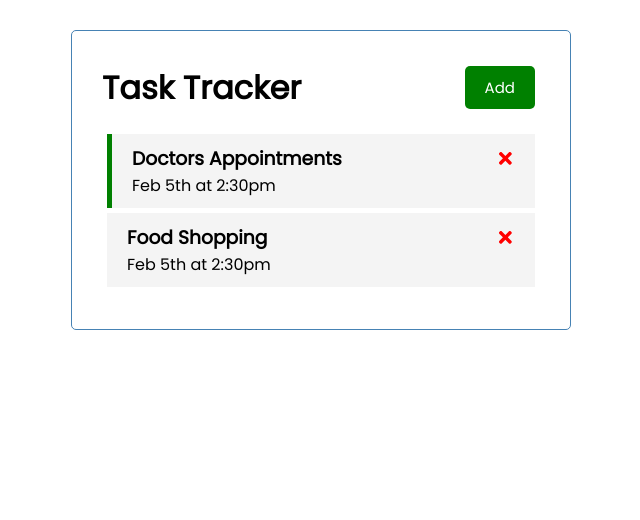
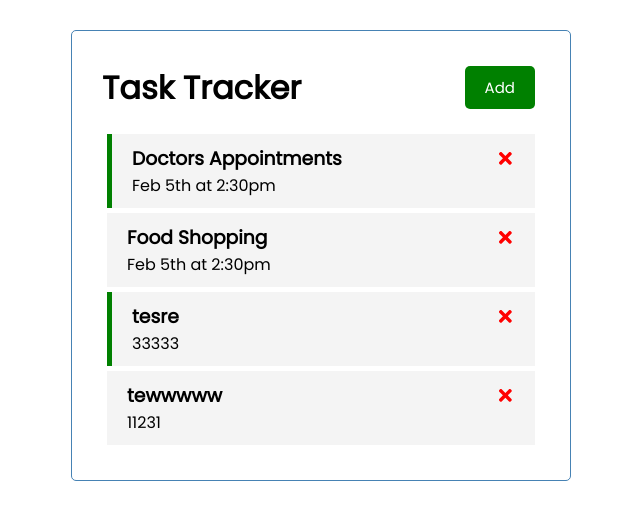
Before and after one commit to sandromiranda/react-task-tracker, a React (Create React App) app: page / in a window 1280 px wide. Shown: the top 520 px of the page, without its empty margins (319-959 px from the left). Built offline with nearby package versions, Linux system fonts and the light colour scheme; data requests are answered from the project's data file.

Commit message:
add function writting in db.json

```diff
--- a/db.json
+++ b/db.json
@@ -11,6 +11,18 @@
       "text": "Food Shopping",
       "day": "Feb 5th at 2:30pm",
       "reminder": false
+    },
+    {
+      "text": "tesre",
+      "day": "33333",
+      "reminder": true,
+      "id": 4
+    },
+    {
+      "text": "tewwwww",
+      "day": "11231",
+      "reminder": false,
+      "id": 5
     }
   ]
 }
--- a/src/App.js
+++ b/src/App.js
@@ -30,10 +30,23 @@
 
 
   //Add Task
-  const addTask = (task) => {
-    const id = Math.floor(Math.random() * 10000) + 1
-    const newTask = { id, ...task }
-    setTasks([...tasks, newTask])
+  const addTask = async (task) => {
+
+    const res = await fetch('http://localhost:5000/tasks', {
+      method: 'POST',
+      headers: {
+        'Content-type': 'application/json'
+      },
+      body: JSON.stringify(task)
+    })
+
+    const data = await res.json()
+
+    setTasks([...tasks, data])
+
+    // const id = Math.floor(Math.random() * 10000) + 1
+    // const newTask = { id, ...task }
+    // setTasks([...tasks, newTask])
   }
 
   //Delete Task
```
